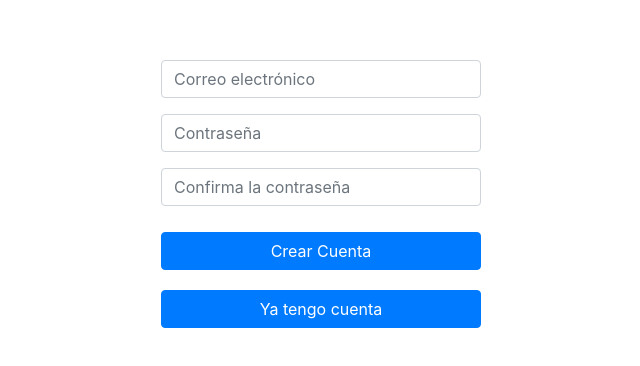
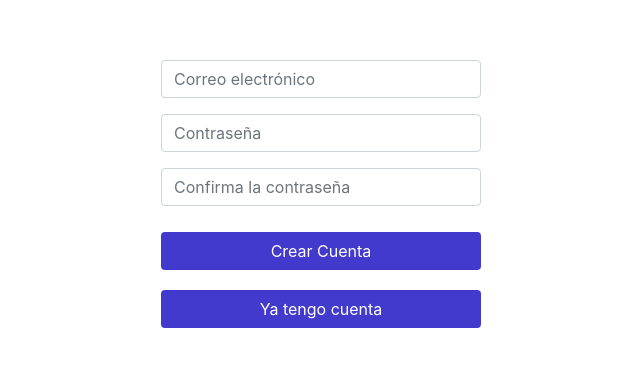
Before and after one commit to kachus22/Lernit, a React (Create React App) app in the folder lernit/: page / in a window 1280 px wide. Shown: the top 366 px of the page, without its empty margins (319-959 px from the left). Built offline with nearby package versions, Linux system fonts and the light colour scheme; no server answers.

Commit message:
Add a bit of style on buttons

```diff
--- a/lernit/src/components/Register/Register.js
+++ b/lernit/src/components/Register/Register.js
@@ -94,8 +94,8 @@ export default class Register extends Component {
           </Form.Group>
 
           <div className="actions">
-            <Button type="submit"> Crear Cuenta </Button>
-            <Button> Ya tengo cuenta </Button>
+            <Button variant="primary-lernit" className="transition-3d-hover" type="submit"> Crear Cuenta </Button>
+            <Button variant="primary-lernit" className="transition-3d-hover"> Ya tengo cuenta </Button>
           </div>
         </Form>
       </div>
--- a/lernit/src/index.css
+++ b/lernit/src/index.css
@@ -18,3 +18,22 @@ code {
   bottom: 0;
   margin-bottom: 0px;
 }
+
+.btn-primary-lernit {
+  background: #4239CD;
+  color: white;
+}
+
+.btn-primary-lernit:hover {
+  box-shadow: 0 4px 17px rgba(55,125,255,.35);
+  color: white;
+}
+
+.transition-3d-hover {
+  transition: all .2s ease-in-out;
+}
+
+.transition-3d-hover:hover {
+  -webkit-transform: translateY(-3px);
+  transform: translateY(-3px);
+}
```
